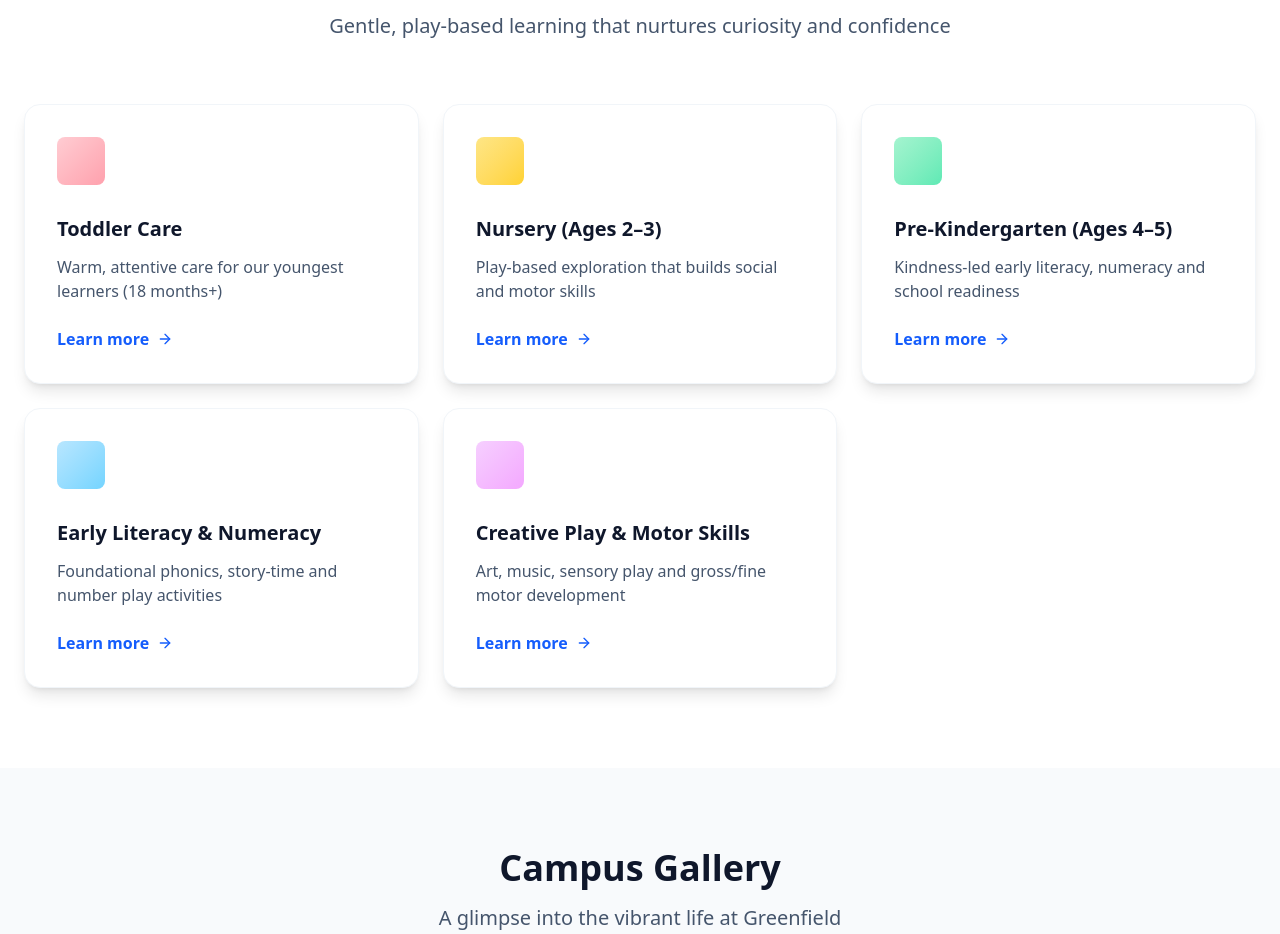
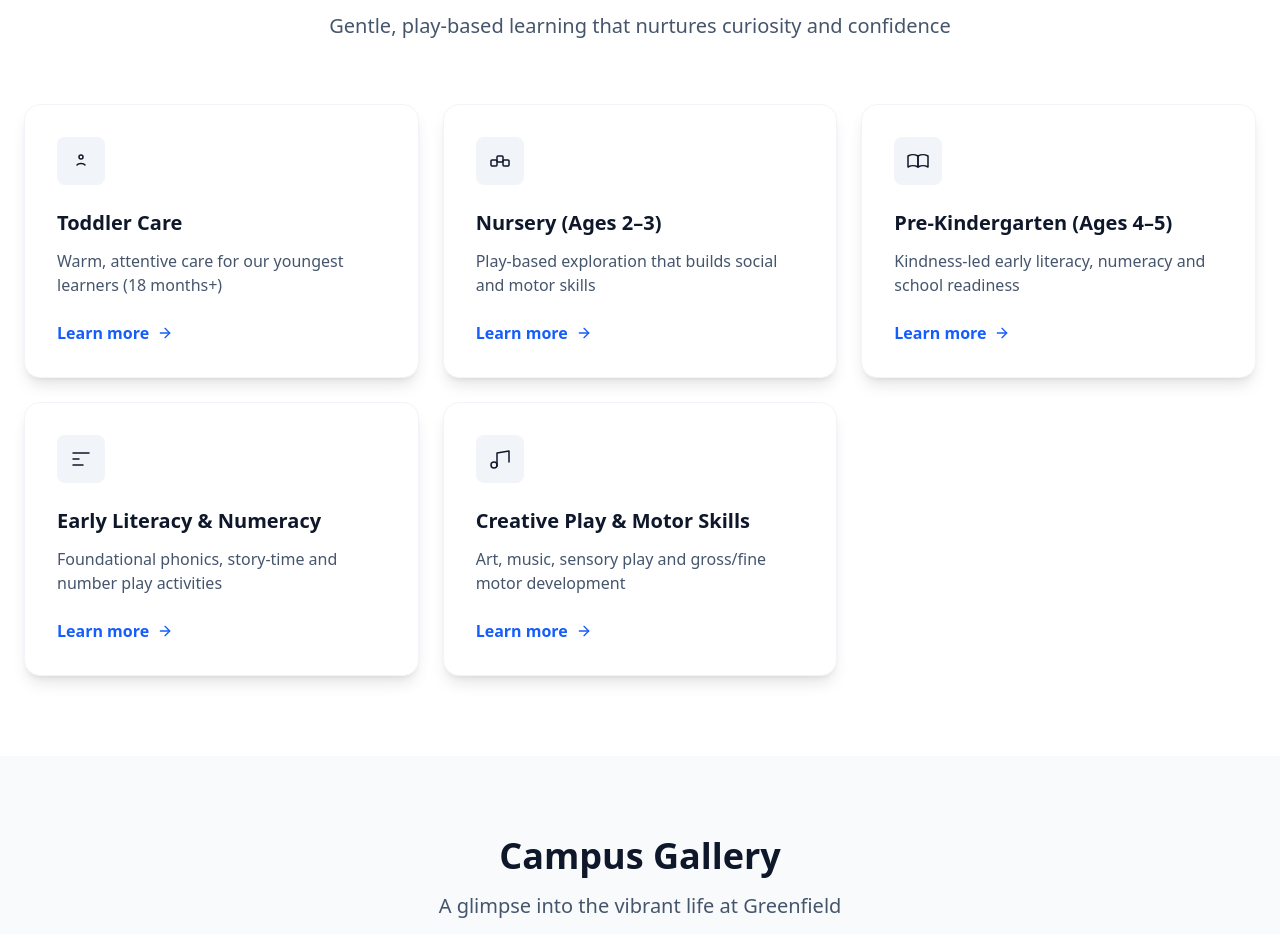
Before and after one commit to Ayomide-Philip/school-website-saudi, a Next.js app: page / in a window 1280 px wide. Shown: the part 2660-3594 px from the top of the page. Built offline with nearby package versions, Linux system fonts and the light colour scheme.

Commit message:
fix: update title in metadata and add icons to Programs component

```diff
--- a/app/layout.tsx
+++ b/app/layout.tsx
@@ -14,7 +14,7 @@ const geistMono = Geist_Mono({
 });
 
 export const metadata: Metadata = {
-  title: "School",
+  title: "La Petite Ecole",
   description: "Generated by create next app",
 };
 
--- a/components/Programs.tsx
+++ b/components/Programs.tsx
@@ -6,27 +6,99 @@ const programs = [
   {
     title: "Toddler Care",
     description: "Warm, attentive care for our youngest learners (18 months+)",
-    color: "from-rose-200 to-rose-300",
+    icon: (
+      <svg
+        xmlns="http://www.w3.org/2000/svg"
+        className="w-6 h-6"
+        viewBox="0 0 24 24"
+        fill="none"
+        stroke="currentColor"
+        strokeWidth="1.5"
+        strokeLinecap="round"
+        strokeLinejoin="round"
+      >
+        <circle cx="12" cy="8" r="2" />
+        <path d="M8 16c1.333-2 6.667-2 8 0" />
+      </svg>
+    ),
   },
   {
     title: "Nursery (Ages 2–3)",
     description: "Play-based exploration that builds social and motor skills",
-    color: "from-amber-200 to-amber-300",
+    icon: (
+      <svg
+        xmlns="http://www.w3.org/2000/svg"
+        className="w-6 h-6"
+        viewBox="0 0 24 24"
+        fill="none"
+        stroke="currentColor"
+        strokeWidth="1.5"
+        strokeLinecap="round"
+        strokeLinejoin="round"
+      >
+        <rect x="3" y="11" width="6" height="6" rx="1" />
+        <rect x="9" y="7" width="6" height="6" rx="1" />
+        <rect x="15" y="11" width="6" height="6" rx="1" />
+      </svg>
+    ),
   },
   {
     title: "Pre-Kindergarten (Ages 4–5)",
     description: "Kindness-led early literacy, numeracy and school readiness",
-    color: "from-emerald-200 to-emerald-300",
+    icon: (
+      <svg
+        xmlns="http://www.w3.org/2000/svg"
+        className="w-6 h-6"
+        viewBox="0 0 24 24"
+        fill="none"
+        stroke="currentColor"
+        strokeWidth="1.5"
+        strokeLinecap="round"
+        strokeLinejoin="round"
+      >
+        <path d="M2 7c4-2 6-2 10 0v11c-4-2-6-2-10 0z" />
+        <path d="M12 7c4-2 6-2 10 0v11c-4-2-6-2-10 0z" />
+      </svg>
+    ),
   },
   {
     title: "Early Literacy & Numeracy",
     description: "Foundational phonics, story-time and number play activities",
-    color: "from-sky-200 to-sky-300",
+    icon: (
+      <svg
+        xmlns="http://www.w3.org/2000/svg"
+        className="w-6 h-6"
+        viewBox="0 0 24 24"
+        fill="none"
+        stroke="currentColor"
+        strokeWidth="1.5"
+        strokeLinecap="round"
+        strokeLinejoin="round"
+      >
+        <path d="M4 6h16" />
+        <path d="M4 12h6" />
+        <path d="M4 18h10" />
+      </svg>
+    ),
   },
   {
     title: "Creative Play & Motor Skills",
     description: "Art, music, sensory play and gross/fine motor development",
-    color: "from-fuchsia-200 to-fuchsia-300",
+    icon: (
+      <svg
+        xmlns="http://www.w3.org/2000/svg"
+        className="w-6 h-6"
+        viewBox="0 0 24 24"
+        fill="none"
+        stroke="currentColor"
+        strokeWidth="1.5"
+        strokeLinecap="round"
+        strokeLinejoin="round"
+      >
+        <path d="M9 19V6l12-2v11" />
+        <circle cx="6" cy="18" r="3" />
+      </svg>
+    ),
   },
 ];
 
@@ -60,14 +132,8 @@ export default function Programs() {
               whileHover={{ y: -6 }}
               className="group rounded-2xl bg-white dark:bg-slate-800 p-8 shadow-lg border border-slate-100 dark:border-slate-700 overflow-hidden"
             >
-              <div
-                className={`absolute inset-0 bg-linear-to-br ${program.color} opacity-0 group-hover:opacity-5 transition-opacity`}
-              />
-
-              <div
-                className={`inline-block rounded-lg bg-linear-to-br ${program.color} p-3 text-white`}
-              >
-                <div className="w-6 h-6" />
+              <div className="inline-flex items-center justify-center w-12 h-12 rounded-lg bg-slate-100 dark:bg-slate-700 text-slate-900 dark:text-white p-2">
+                {program.icon}
               </div>
 
               <h4 className="mt-6 text-xl font-semibold text-slate-900 dark:text-white">
```
